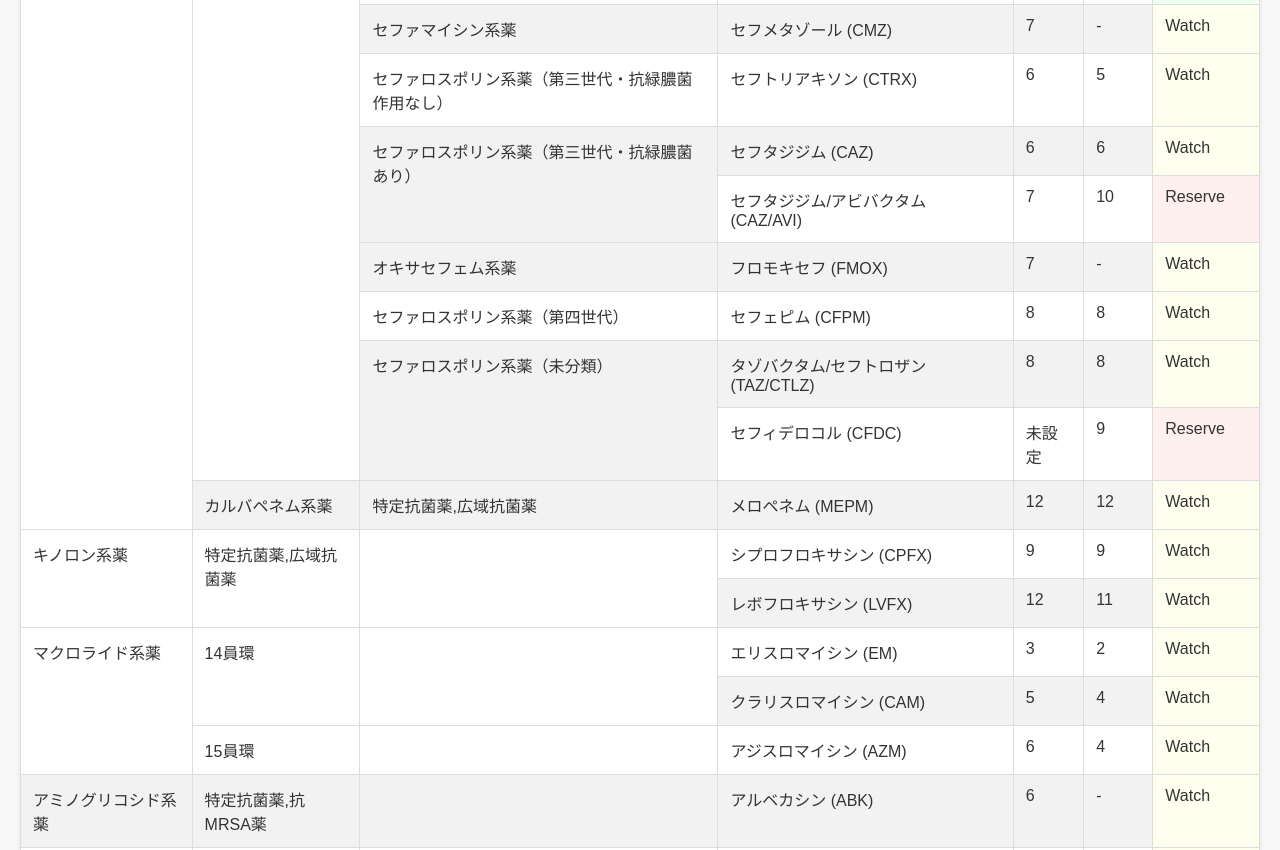
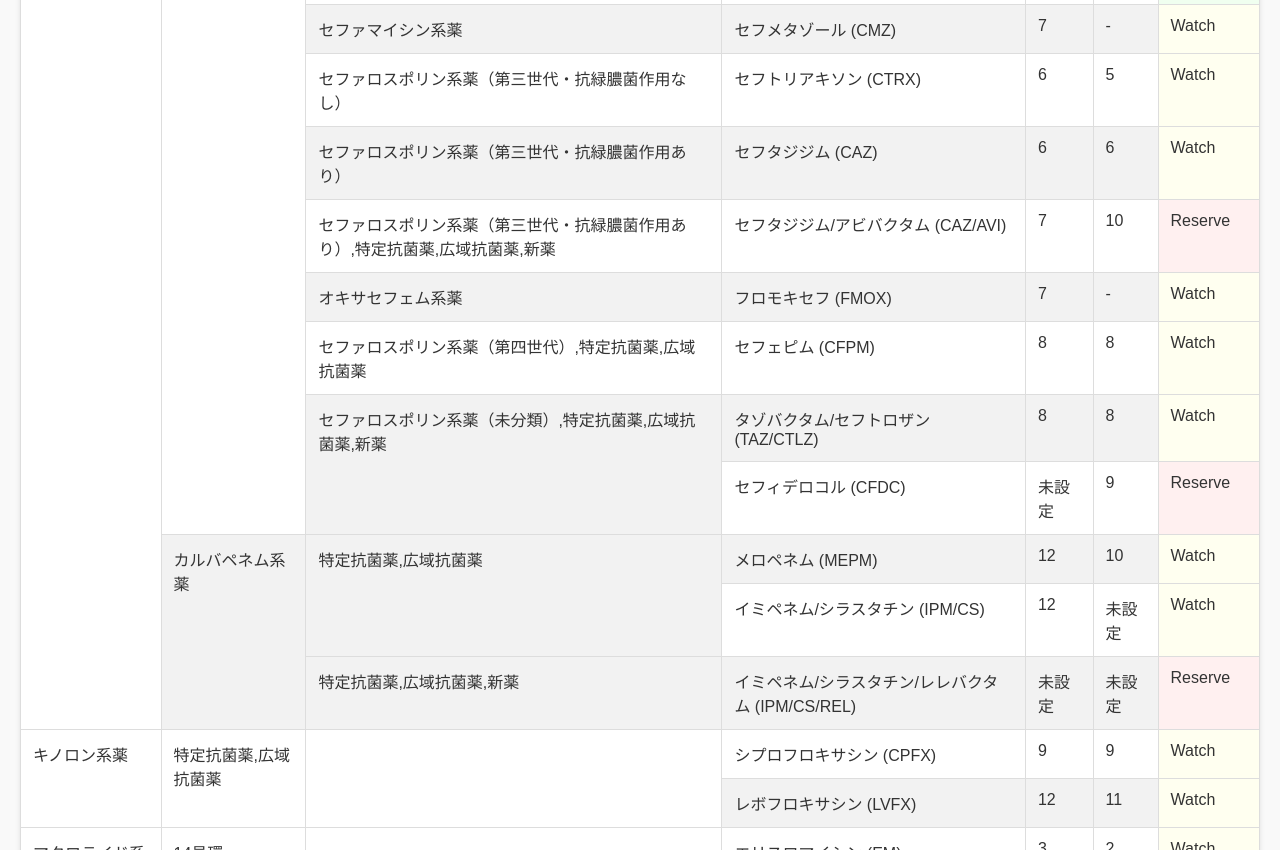
Before and after one commit to somekata/antimicrobial, a plain HTML site: page index.html in a window 1280 px wide. Shown: the part 660-1510 px from the top of the page. Drawn offline with Linux system fonts and the light colour scheme.

Commit message:
Add files via upload

```diff
--- a/drugpool.js
+++ b/drugpool.js
@@ -5,7 +5,7 @@ const antibioticClass = ["βラクタム系薬","キノロン系薬","マクロ
 const antifungalClass = ["アゾール系薬","キャンディン系薬","ポリエン系薬"];
 const blactums = ["ペニシリン系薬","セフェム系薬","カルバペネム系薬","ペネム系薬","モノバクタム系薬","β-ラクタマーゼ阻害剤配合"];
 const penicillins = ["古典的ペニシリン系薬","アミノペニシリン系薬","ペニシリナーゼ耐性ペニシリン系薬","抗緑膿菌作用のあるペニシリン系薬"];
-const cephems = ["セファロスポリン系薬（第一世代）","セファロスポリン系薬（第二世代）","セファロスポリン系薬（第三世代・抗緑膿菌作用なし）","セファロスポリン系薬（第三世代・抗緑膿菌あり）","セファロスポリン系薬（第四世代）","セファロスポリン系薬（未分類）","セファマイシン系薬","オキサセフェム系薬","セファロスポリン系薬"];
+const cephems = ["セファロスポリン系薬（第一世代）","セファロスポリン系薬（第二世代）","セファロスポリン系薬（第三世代・抗緑膿菌作用なし）","セファロスポリン系薬（第三世代・抗緑膿菌作用あり）","セファロスポリン系薬（第四世代）","セファロスポリン系薬（未分類）","セファマイシン系薬","オキサセフェム系薬","セファロスポリン系薬"];
 const macrolides = ["14員環","15員環"]
 
 const route = ["経口", "筋肉注射", "静脈内注射","その他"];
@@ -180,7 +180,7 @@ const data = [
       aware:[aware[0]]
     },
   {
-      name: ["セファゾリン"],
+      name: ["セファゾリン","Cefazolin"],
       abbreviation:["CEZ"],
       categories: [class1[0], antibioticClass[0], blactums[1], cephems[0]],
       specifiedCategories: [],
@@ -224,7 +224,7 @@ const data = [
       aware:[aware[1]]
     },
     {
-      name: ["セフトリアキソン"],
+      name: ["セフトリアキソン","Ceftriaxone"],
       abbreviation:["CTRX"],
       categories: [class1[0], antibioticClass[0], blactums[1], cephems[2]],
       specifiedCategories: [],
@@ -267,7 +267,30 @@ const data = [
       asi:[6],
       aware:[aware[1]]
     },
+
     {
+      name: ["セフタジジム/アビバクタム","Ceftazidime/Avibactam"],
+      abbreviation:["CAZ/AVI"],
+      categories: [class1[0], antibioticClass[0], blactums[1], [cephems[3],drugSpecifiedCategory[0],drugSpecifiedCategory[1],drugSpecifiedCategory[3]]],
+      specifiedCategories: [drugSpecifiedCategory[0],drugSpecifiedCategory[1],drugSpecifiedCategory[3]],
+      mechanism: mechanism[0],
+      route: [route[2]],
+      spectrum: parseRange("1,5-9,15", spectrumBacteria),
+      detail: [
+        "抗緑膿菌作用のある第三世代セファロスポリン系薬であるセフタジジムに、広範囲のβ-ラクタマーゼを阻害するアビバクタムを配合した薬剤である。",
+        "準備中",
+        "準備中",
+      ],
+      reference:[
+      ],
+      url:[
+        "",
+      ],
+      asc:[],
+      asi:[10],
+      aware:[aware[2]] // Reserve
+    },
+        {
       name: ["フロモキセフ","Flomoxef"],
       abbreviation:["FMOX"],
       categories: [class1[0], antibioticClass[0], blactums[1], cephems[7]],
@@ -289,32 +312,10 @@ const data = [
       asi:[],
       aware:[aware[1]]
     },
-    {
-      name: ["セフタジジム/アビバクタム","Ceftazidime/Avibactam"],
-      abbreviation:["CAZ/AVI"],
-      categories: [class1[0], antibioticClass[0], blactums[1], cephems[3],[drugSpecifiedCategory[0],drugSpecifiedCategory[1]]],
-      specifiedCategories: [drugSpecifiedCategory[0],drugSpecifiedCategory[1]],
-      mechanism: mechanism[0],
-      route: [route[2]],
-      spectrum: parseRange("1,5-9,15", spectrumBacteria),
-      detail: [
-        "抗緑膿菌作用のある第三世代セファロスポリン系薬であるセフタジジムに、広範囲のβ-ラクタマーゼを阻害するアビバクタムを配合した薬剤である。",
-        "準備中",
-        "準備中",
-      ],
-      reference:[
-      ],
-      url:[
-        "",
-      ],
-      asc:[],
-      asi:[10],
-      aware:[aware[2]] // Reserve
-    },
   {
     name: ["セフェピム", "Cefepime"],
     abbreviation: ["CFPM"],
-    categories: [class1[0], antibioticClass[0], blactums[1], cephems[4],[drugSpecifiedCategory[0],drugSpecifiedCategory[1]]],
+    categories: [class1[0], antibioticClass[0], blactums[1], [cephems[4],drugSpecifiedCategory[0],drugSpecifiedCategory[1]]],
     specifiedCategories: [drugSpecifiedCategory[0],drugSpecifiedCategory[1]],
     mechanism: mechanism[0],
     route: [route[2]],
@@ -336,8 +337,8 @@ const data = [
   {
     name: ["タゾバクタム/セフトロザン", "Tazobactam/Ceftolozane"],
     abbreviation: ["TAZ/CTLZ"],
-    categories: [class1[0], antibioticClass[0], blactums[1], cephems[5],[drugSpecifiedCategory[0],drugSpecifiedCategory[3]]],
-    specifiedCategories: [drugSpecifiedCategory[0],drugSpecifiedCategory[1]],
+    categories: [class1[0], antibioticClass[0], blactums[1], [cephems[5],drugSpecifiedCategory[0],drugSpecifiedCategory[1],drugSpecifiedCategory[3]]],
+    specifiedCategories: [drugSpecifiedCategory[0],drugSpecifiedCategory[1],drugSpecifiedCategory[3]],
     mechanism: mechanism[0],
     route: [route[2]],
     spectrum: parseRange("1,3-8,11", spectrumBacteria),
@@ -358,8 +359,8 @@ const data = [
   {
     name: ["セフィデロコル","Cefiderocol"],
     abbreviation:["CFDC"],
-    categories: [class1[0], antibioticClass[0], blactums[1], cephems[5],[drugSpecifiedCategory[0],drugSpecifiedCategory[3]]],
-    specifiedCategories: [drugSpecifiedCategory[0],drugSpecifiedCategory[1]],
+    categories: [class1[0], antibioticClass[0], blactums[1], [cephems[5],drugSpecifiedCategory[0],drugSpecifiedCategory[1],drugSpecifiedCategory[3]]],
+    specifiedCategories: [drugSpecifiedCategory[0],drugSpecifiedCategory[1],drugSpecifiedCategory[3]],
     mechanism: mechanism[0],
     route: [route[2]],
     spectrum: parseRange("5-9,11,15", spectrumBacteria),
@@ -396,8 +397,52 @@ const data = [
         "",
       ],
     asc:[],
-    asi:[12],
+    asi:[10],
     aware:[aware[1]]
+  },
+  {
+    name:["イミペネム/シラスタチン"],
+    abbreviation:["IPM/CS"],
+    categories: [class1[0], antibioticClass[0], blactums[2],[drugSpecifiedCategory[0],drugSpecifiedCategory[1]]],
+    specifiedCategories: [drugSpecifiedCategory[0],drugSpecifiedCategory[1]],
+    mechanism: "細胞壁合成阻害",
+    route: ["静脈内注射"],
+    spectrum: parseRange("0-9,11,13", spectrumBacteria),
+    detail: [
+      "グラム陽性、グラム陰性、嫌気性菌までカバーする広域抗菌薬の代表である。",
+      "準備中",
+      "準備中",
+    ],
+      reference:[
+      ],
+      url:[
+        "",
+      ],
+    asc:[],
+    asi:["未設定"],
+    aware:[aware[1]]
+  },
+    {
+    name:["イミペネム/シラスタチン/レレバクタム"],
+    abbreviation:["IPM/CS/REL"],
+    categories: [class1[0], antibioticClass[0], blactums[2],[drugSpecifiedCategory[0],drugSpecifiedCategory[1],drugSpecifiedCategory[3]]],
+    specifiedCategories: [drugSpecifiedCategory[0],drugSpecifiedCategory[1],drugSpecifiedCategory[3]],
+    mechanism: "細胞壁合成阻害",
+    route: ["静脈内注射"],
+    spectrum: parseRange("0-9,11,13,14", spectrumBacteria),
+    detail: [
+      "イミペネム/シラスタチンにclass Aのβ-ラクタマーゼを阻害するレレバクタムを配合し、メタロ型以外のカルバペネマーゼ産生菌に対しても有効性が期待できる。",
+      "準備中",
+      "準備中",
+    ],
+      reference:[
+      ],
+      url:[
+        "",
+      ],
+    asc:["未設定"],
+    asi:["未設定"],
+    aware:[aware[2]]
   },
   {
     name: ["シプロフロキサシン","Ciprofloxacin"],
@@ -980,8 +1025,10 @@ const categoriesInfo = {
   "カルバペネム系薬": "カルバペネム系薬は、βラクタマーゼに安定であり、最も広域のβラクタム系薬である。広域抗菌薬の代表でもある。",
   "セフェム系薬": `${blactums[1]}は、ペニシリナーゼに安定であり、スペクトルはおおむね${blactums[0]}と${blactums[2]}の中間的な位置づけである。ただし、世代や系統などによってスペクトルの広さが異なる。${parseRange("8", cephems)}、${parseRange("6", cephems)}、${parseRange("7", cephems)}}に分類され、${parseRange("8", cephems)}はさらに、第一世代から第四世代*までに分類される。世代未分類として、${data[9].name[0]}がある。<br>*海外では、抗MRSA薬として第五世代に分けることがある。`,
   "第三世代セファロスポリン系薬": "第三世代セファロスポリン系薬は、比較的スペクトルは広いが、スペクトルがグラム陽性よりの抗緑膿菌作用のない薬剤とグラム陰性菌よりの抗緑膿菌作用のある薬剤に分類される。前者の代表がセフトリアキソン、後者の代表がセフタジジムである。",
+  "特定抗菌薬":"「適正使用のために特に定めた抗菌薬」というニュアンスで用いられるが、明確な定義はない。ただし、一般に、広域抗菌薬、抗MRSA薬を含む。それ以外に、コリスチンやチゲサイクリンのような多剤耐性菌に使用される特殊な抗菌薬を含む。",
   "抗MRSA薬": "メチシリン耐性黄色ブドウ球菌感染症に対する治療薬の総称で、4系統6薬剤が知られている。",
   "広域抗菌薬": "特定抗菌薬の一つで、グラム陽性からグラム陰性まで広く作用する抗菌薬の総称である。一般に、タゾバクタム/ピペラシリン、第四世代セファロスポリン系薬、カルバペネム系薬、フルオロキノロン系薬を指す。",
+  "新薬":"特にグラム陰性の「治療困難な耐性（Difficult to Treat Resistance, DTR）」に対する抗菌薬を指す。便宜上の分類であり、今後変更されうる。",
   "キノロン系薬":"通常はフルオロキノロン系薬を指す。",
   "マクロライド系薬": "マクロライド系薬は、50Sリボソームに結合してタンパク質合成を阻害する抗菌薬である。代表的な薬剤として、エリスロマイシン、クラリスロマイシン、アジスロマイシンがある。",
   "アミノグリコシド系薬": "アミノグリコシド系薬は、30Sリボソームに結合してタンパク質合成を阻害する抗菌薬である。代表的な薬剤として、ゲンタマイシン、アミカシン、ストレプトマイシン、アルベカシンがある。",
--- a/index.html
+++ b/index.html
@@ -31,6 +31,7 @@
         <option value="特定抗菌薬">特定抗菌薬</option>
         <option value="広域抗菌薬">広域抗菌薬</option>
         <option value="抗MRSA薬">抗MRSA薬</option>
+        <option value="新薬">新薬</option>
         <option value="抗真菌薬">抗真菌薬</option>
         <option value="トリアゾール系薬">トリアゾール系薬</option>
         <option value="ポリエン系薬">ポリエン系薬</option>
@@ -50,8 +51,9 @@
       このデータベースは試行版として作成したものです。誤った情報が含まれる場合があります。
     </p>
     <div id="results"></div>
-    <p>version 0.0001 2025-1-23</p>
-    <p>version 0.0002 2025-9-5</p>
+    <p>version 0.0001 2025-01-23</p>
+    <p>version 0.0002 2025-09-05</p>
+    <p>version 1.0001 2025-09-24</p>
     <div id="scrollToTop" style="display: none">
       <img src="#" alt="Top" id="topImage" />
     </div>
```
